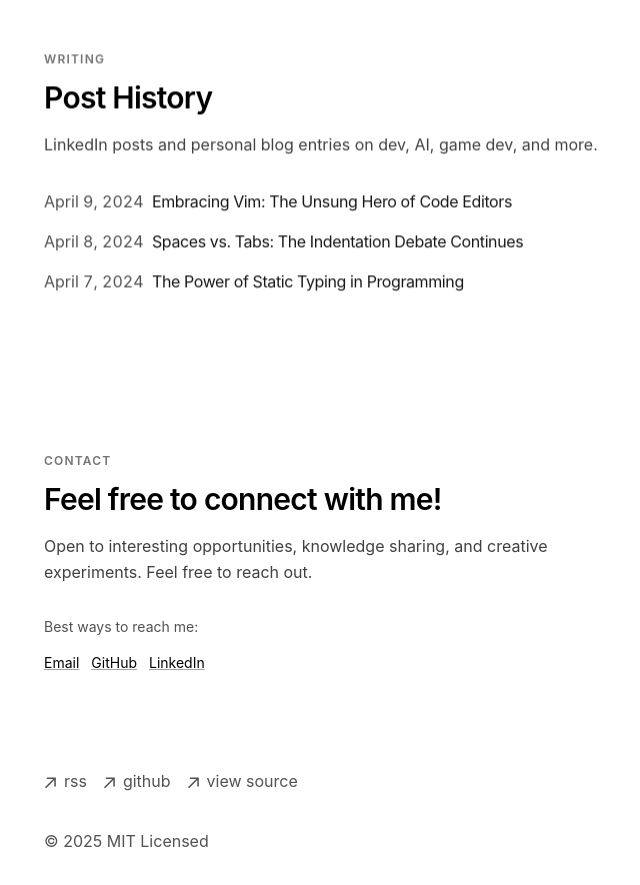
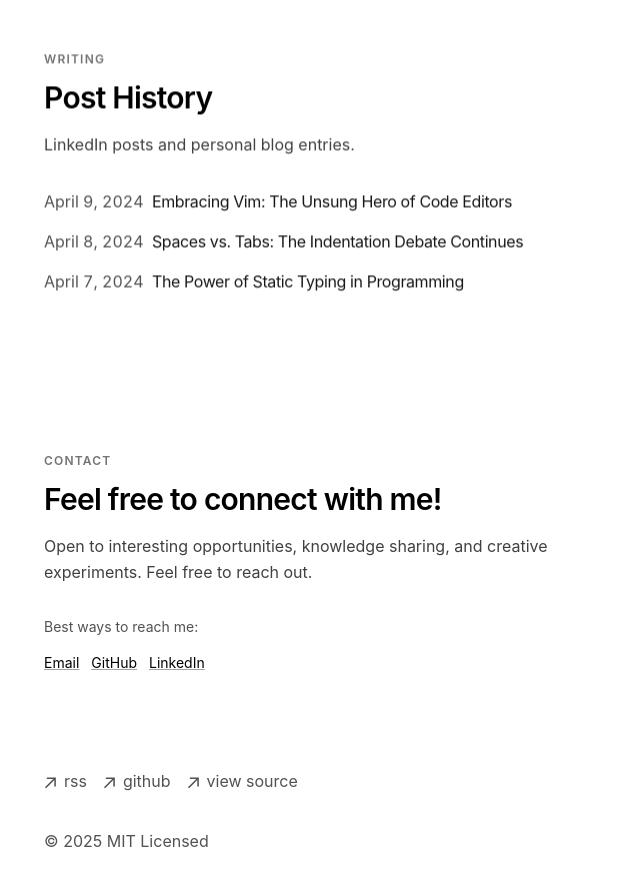
Before and after one commit to OmniAshley/portfolio-starter-kit, a Next.js app: page / in a window 1280 px wide. Shown: the part 3280-4165 px from the top of the page, without its empty margins (308-948 px from the left). Built offline with nearby package versions, Linux system fonts and the light colour scheme.

Commit message:
refactor: updated "Writing" section description

```diff
--- a/app/page.tsx
+++ b/app/page.tsx
@@ -107,7 +107,7 @@ export default function Page() {
         id="writing"
         eyebrow="Writing"
         title="Post History"
-        description="LinkedIn posts and personal blog entries on dev, AI, game dev, and more."
+        description="LinkedIn posts and personal blog entries."
       >
         <div className="mt-2">
           <BlogPosts />
```
